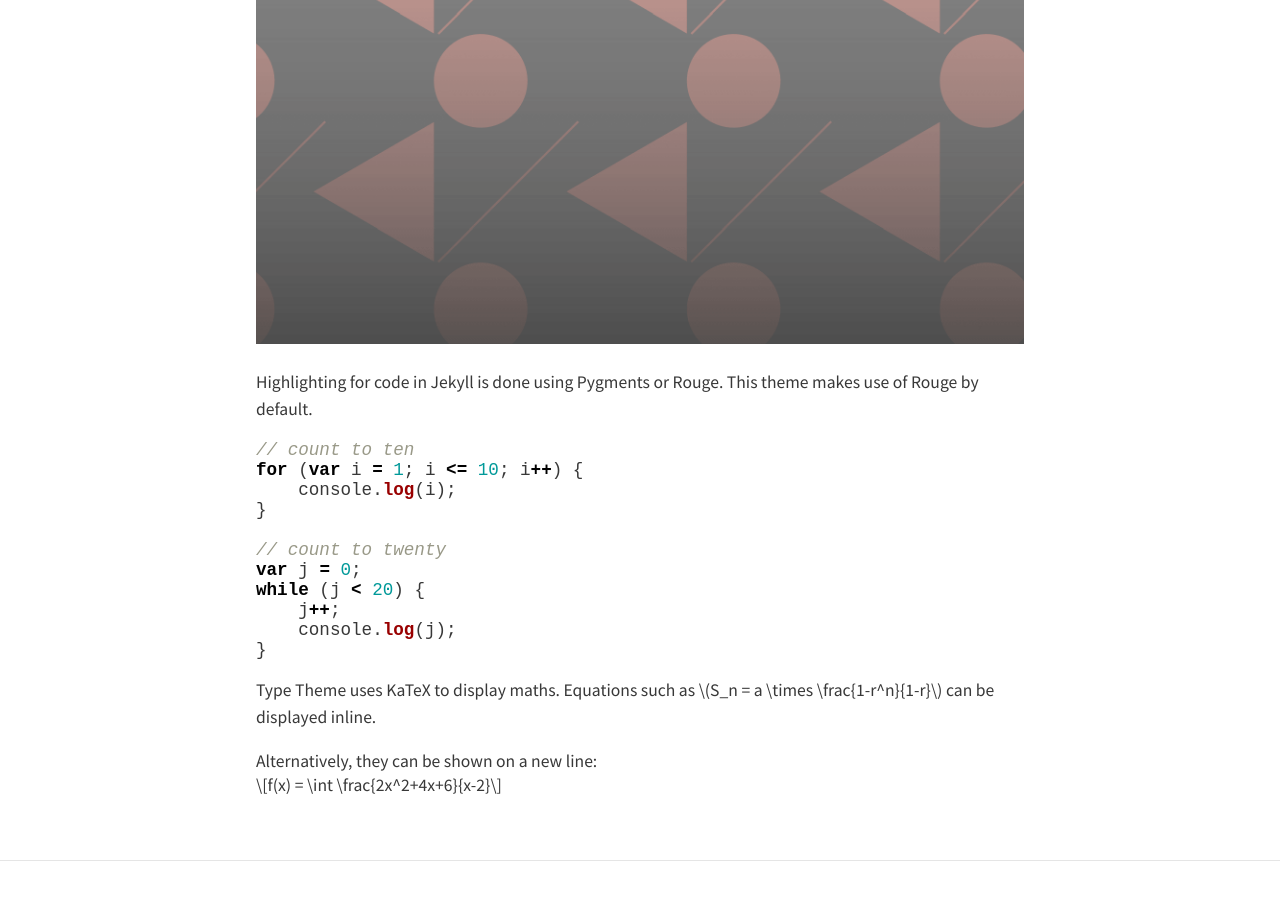
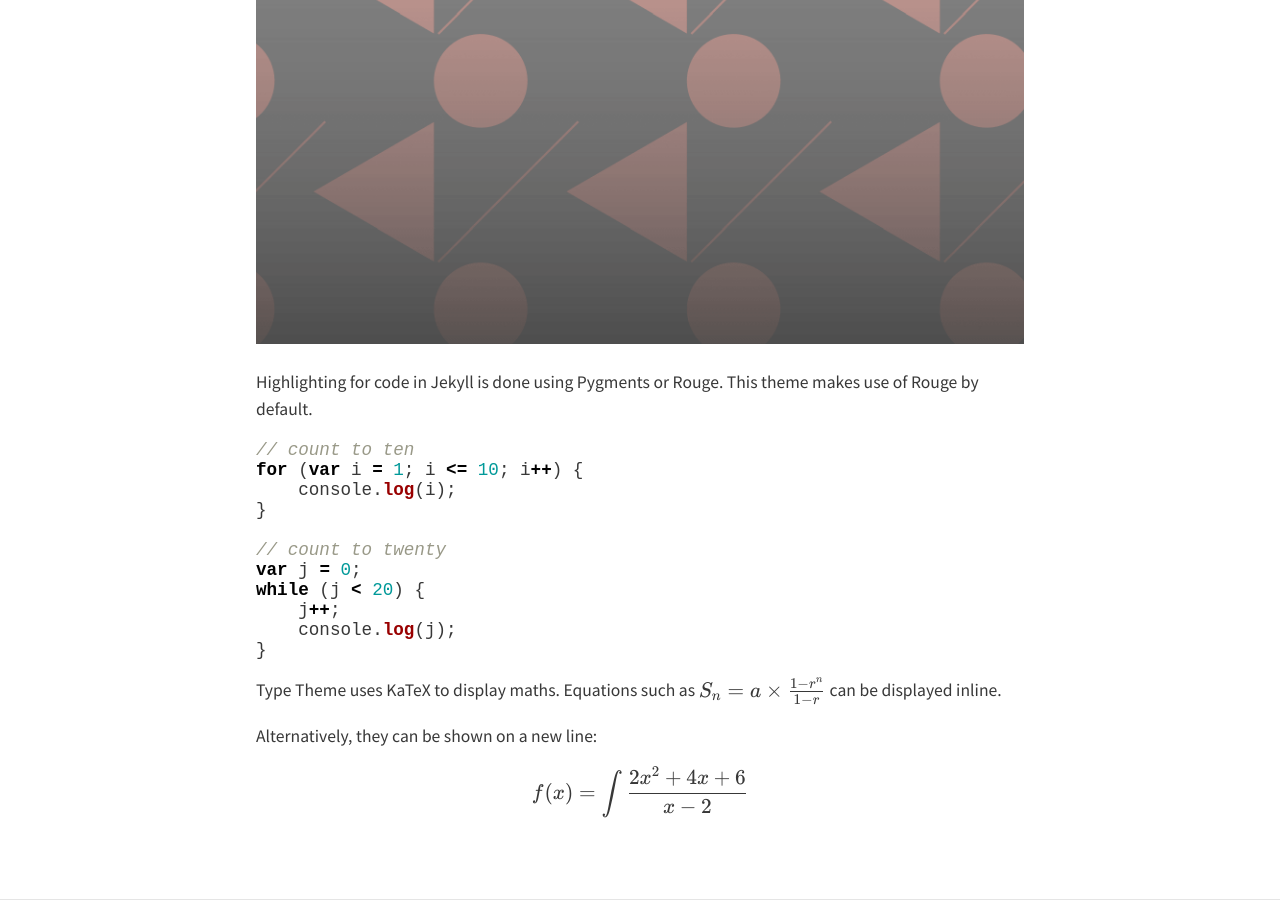
Before and after one commit to nacloos/nacloos.github.io, a Jekyll site: the page built from _posts/2014-11-28-markdown-and-html.md, in a window 1280 px wide and 900 px high, scrolled down 827 px. Built offline with Jekyll 4.4.1, drawn with Linux system fonts in a browser that asks for light colours; nearby versions of some CDN libraries; before the commit the page ends 1688 px from its top, so only the background shows below that; some of the changed lines change nothing that is shown.

Commit message:
Update head.html

```diff
--- a/_includes/head.html
+++ b/_includes/head.html
@@ -30,12 +30,14 @@
 
 	<!-- KaTeX -->
 	{% if site.theme_settings.katex and page.id %}
-	<link rel="stylesheet" href="https://cdn.jsdelivr.net/npm/katex@0.10.2/dist/katex.min.css"
-		integrity="sha384-yFRtMMDnQtDRO8rLpMIKrtPCD5jdktao2TV19YiZYWMDkUR5GQZR/NOVTdquEx1j" crossorigin="anonymous">
+	<link rel="stylesheet" href="https://cdn.jsdelivr.net/npm/katex@0.12.0/dist/katex.min.css" integrity="sha384-AfEj0r4/OFrOo5t7NnNe46zW/tFgW6x/bCJG8FqQCEo3+Aro6EYUG4+cU+KJWu/X" crossorigin="anonymous">
 
-	<script src="https://cdn.jsdelivr.net/npm/katex@0.10.2/dist/katex.min.js"
-		integrity="sha384-9Nhn55MVVN0/4OFx7EE5kpFBPsEMZxKTCnA+4fqDmg12eCTqGi6+BB2LjY8brQxJ"
-		crossorigin="anonymous"></script>
+    <!-- The loading of KaTeX is deferred to speed up page rendering -->
+    <script defer src="https://cdn.jsdelivr.net/npm/katex@0.12.0/dist/katex.min.js" integrity="sha384-g7c+Jr9ZivxKLnZTDUhnkOnsh30B4H0rpLUpJ4jAIKs4fnJI+sEnkvrMWph2EDg4" crossorigin="anonymous"></script>
+
+    <!-- To automatically render math in text elements, include the auto-render extension: -->
+    <script defer src="https://cdn.jsdelivr.net/npm/katex@0.12.0/dist/contrib/auto-render.min.js" integrity="sha384-mll67QQFJfxn0IYznZYonOWZ644AWYC+Pt2cHqMaRhXVrursRwvLnLaebdGIlYNa" crossorigin="anonymous"
+        onload="renderMathInElement(document.body);"></script>
 	{% endif %}
 
 	<!-- Google Analytics -->
```
